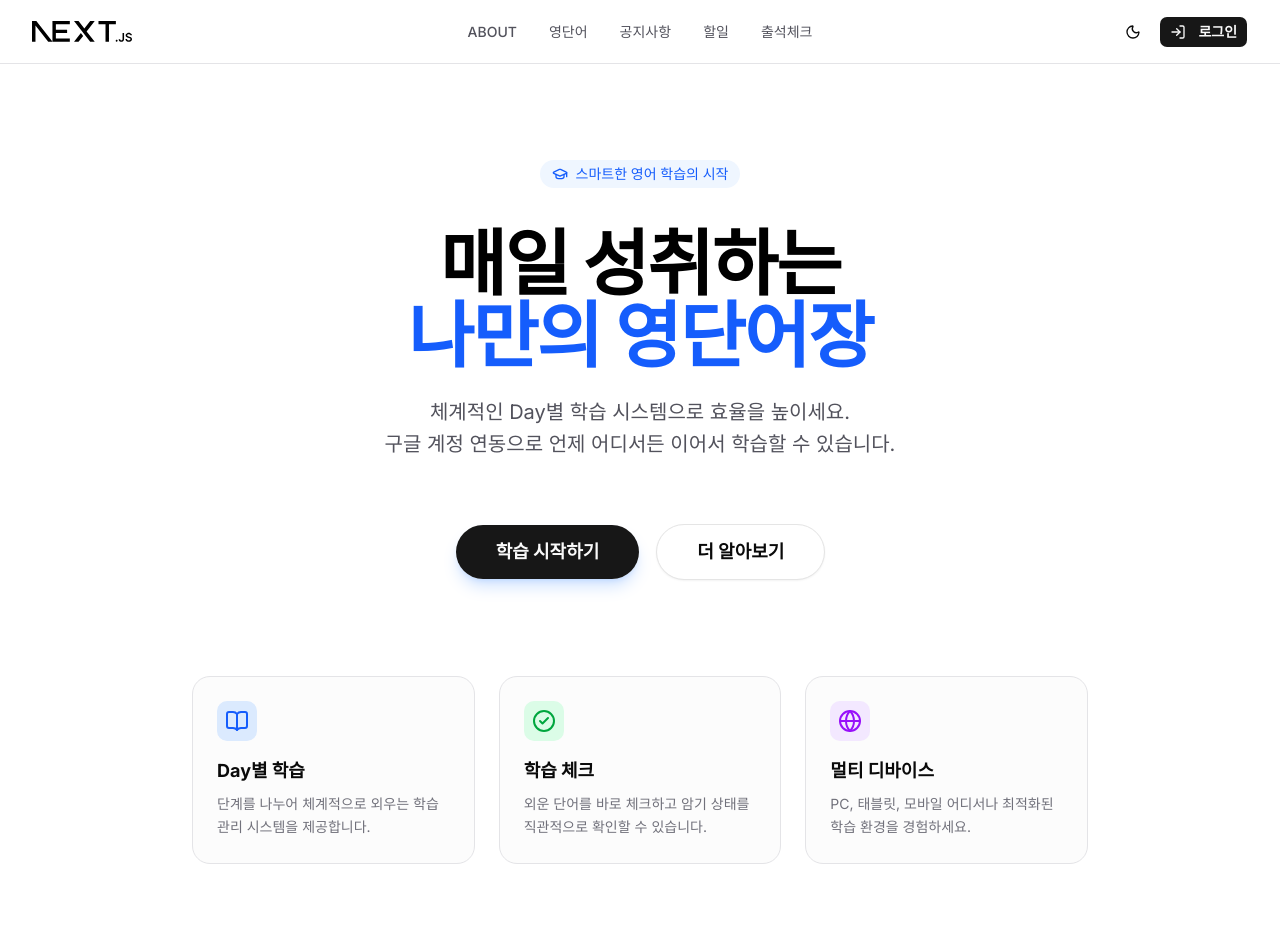
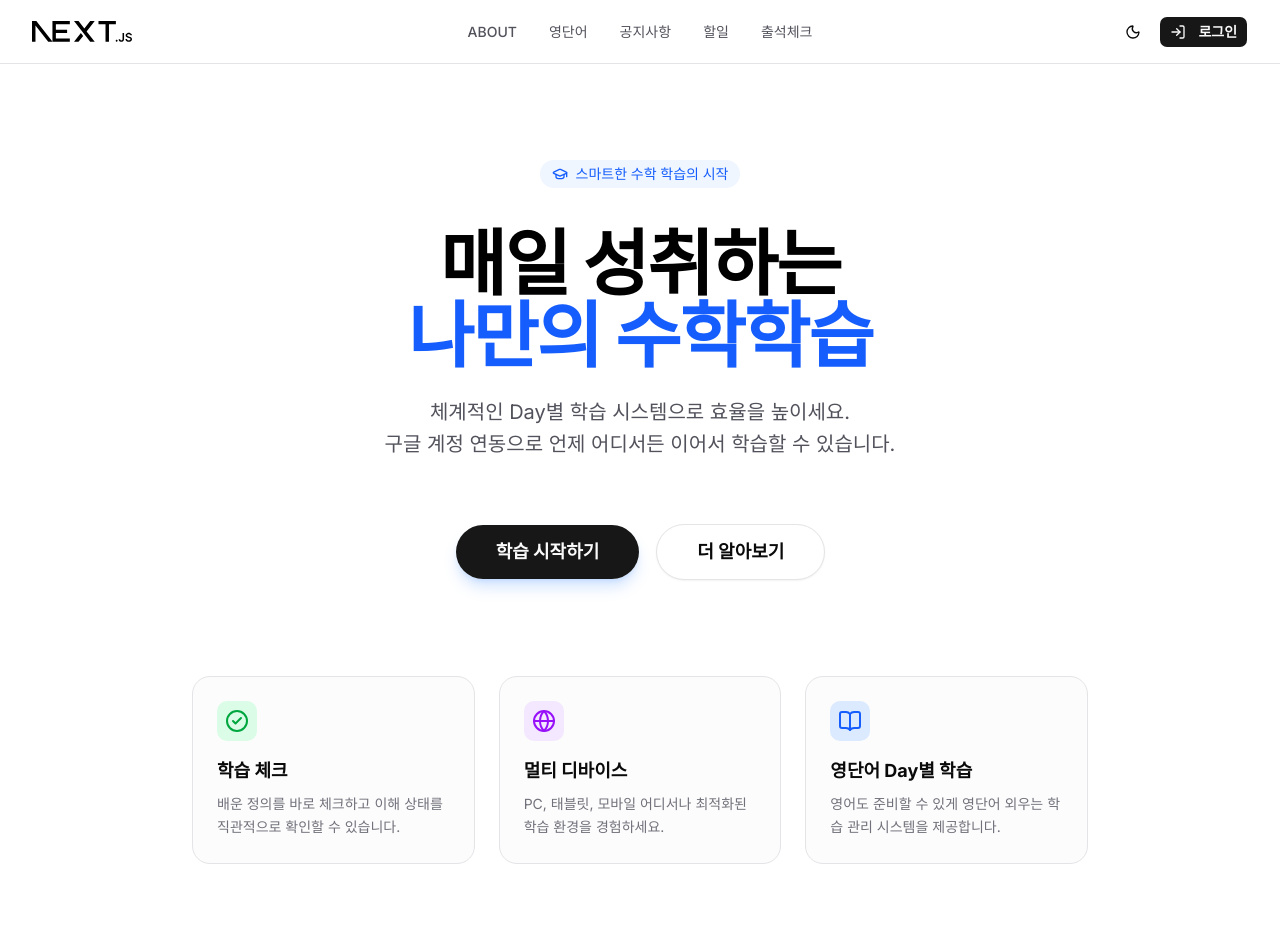
Before and after one commit to aceofmath/next-voca, a Next.js app: page / in a window 1280 px wide. Shown: the top 952 px of the page. Built offline with nearby package versions, Linux system fonts and the light colour scheme; no server answers; the database is empty.

Commit message:
관리자 모드 수정

```diff
--- a/app/attendance/page.tsx
+++ b/app/attendance/page.tsx
@@ -25,6 +25,7 @@ interface AttendanceRecord {
 interface ProfileRecord {
     user_id: string;
     name: string;
+    Email?: string | null;
     adminYn?: boolean | null;
 }
 
@@ -115,7 +116,7 @@ export default function AttendancePage() {
         setAdminLoading(true);
         try {
             // Fetch non-admin profiles (students)
-            const { data: profData } = await supabase.from("profile").select("user_id, name, adminYn");
+            const { data: profData } = await supabase.from("profile").select("user_id, name, Email, adminYn");
             if (profData) {
                 setProfiles(profData);
             }
@@ -308,7 +309,7 @@ export default function AttendancePage() {
 
     // Admin edit dialog state
     const [editDialogOpen, setEditDialogOpen] = useState(false);
-    const [editingStudent, setEditingStudent] = useState<{ id?: number; user_id: string; name: string; a_date: string; s_date?: string | null; e_date?: string | null } | null>(null);
+    const [editingStudent, setEditingStudent] = useState<{ id?: number; user_id: string; name: string; Email?: string | null; a_date: string; s_date?: string | null; e_date?: string | null } | null>(null);
     const [editSDate, setEditSDate] = useState("");
     const [editEDate, setEditEDate] = useState("");
     const [savingEdit, setSavingEdit] = useState(false);
@@ -318,6 +319,7 @@ export default function AttendancePage() {
             id: record?.id,
             user_id: student.user_id,
             name: student.name,
+            Email: student.Email,
             a_date,
             s_date: record?.s_date,
             e_date: record?.e_date,
@@ -442,7 +444,9 @@ export default function AttendancePage() {
             <Dialog open={editDialogOpen} onOpenChange={setEditDialogOpen}>
                 <DialogContent className="sm:max-w-[425px] rounded-lg">
                     <DialogHeader>
-                        <DialogTitle>출석 일시 수정 ({editingStudent?.name})</DialogTitle>
+                        <DialogTitle>
+                            출석 일시 수정 ({editingStudent?.name}{editingStudent?.Email ? `(${editingStudent.Email.split("@")[0]})` : ""})
+                        </DialogTitle>
                     </DialogHeader>
                     <div className="grid gap-4 py-4">
                         <div className="grid gap-2">
@@ -623,8 +627,10 @@ function AdminView({
                                                             className="flex flex-col p-1 rounded border border-zinc-100 dark:border-zinc-800/60 bg-zinc-50/50 dark:bg-zinc-900/50 gap-0.5 cursor-pointer hover:bg-zinc-100 dark:hover:bg-zinc-800 transition-colors"
                                                             title="클릭하여 등/하원 일시 수정"
                                                         >
-                                                            <div className="flex items-center justify-between">
-                                                                <span className="truncate max-w-[60px] font-medium">{student.name}</span>
+                                                            <div className="flex items-center justify-between gap-1 overflow-hidden">
+                                                                <span className="truncate font-medium min-w-0" title={student.Email ? `${student.name}(${student.Email.split("@")[0]})` : student.name}>
+                                                                    {student.name}{student.Email ? `(${student.Email.split("@")[0]})` : ""}
+                                                                </span>
                                                                 <span className={`px-1 rounded font-semibold text-[9px] shrink-0 ${statusClass}`}>
                                                                     {statusText}
                                                                 </span>
--- a/app/page.tsx
+++ b/app/page.tsx
@@ -10,11 +10,11 @@ export default function Home() {
                 <div className="flex flex-col items-center gap-6">
                     <div className="inline-flex items-center gap-2 px-3 py-1 rounded-full bg-blue-50 dark:bg-blue-900/30 text-blue-600 dark:text-blue-400 text-sm font-medium mb-4">
                         <GraduationCap className="w-4 h-4" />
-                        <span>스마트한 영어 학습의 시작</span>
+                        <span>스마트한 수학 학습의 시작</span>
                     </div>
                     <h1 className="text-4xl font-extrabold tracking-tight text-black dark:text-zinc-50 sm:text-7xl">
                         매일 성취하는 <br />
-                        <span className="text-blue-600">나만의 영단어장</span>
+                        <span className="text-blue-600">나만의 수학학습</span>
                     </h1>
                     <p className="max-w-2xl text-lg md:text-xl leading-8 text-zinc-600 dark:text-zinc-400">
                         체계적인 Day별 학습 시스템으로 효율을 높이세요. <br className="hidden sm:inline" />
@@ -35,18 +35,11 @@ export default function Home() {
                 {/* 특징 카드 섹션 */}
                 <div className="grid grid-cols-1 sm:grid-cols-3 gap-6 w-full text-left mt-8">
                     <div className="p-6 rounded-2xl border border-zinc-200 dark:border-zinc-800 bg-zinc-50/50 dark:bg-zinc-900/50">
-                        <div className="w-10 h-10 rounded-lg bg-blue-100 dark:bg-blue-900/50 flex items-center justify-center text-blue-600 dark:text-blue-400 mb-4">
-                            <BookOpen className="w-6 h-6" />
-                        </div>
-                        <h3 className="font-bold text-lg mb-2">Day별 학습</h3>
-                        <p className="text-zinc-500 dark:text-zinc-400 text-sm leading-relaxed">단계를 나누어 체계적으로 외우는 학습 관리 시스템을 제공합니다.</p>
-                    </div>
-                    <div className="p-6 rounded-2xl border border-zinc-200 dark:border-zinc-800 bg-zinc-50/50 dark:bg-zinc-900/50">
                         <div className="w-10 h-10 rounded-lg bg-green-100 dark:bg-green-900/50 flex items-center justify-center text-green-600 dark:text-green-400 mb-4">
                             <CheckCircle2 className="w-6 h-6" />
                         </div>
                         <h3 className="font-bold text-lg mb-2">학습 체크</h3>
-                        <p className="text-zinc-500 dark:text-zinc-400 text-sm leading-relaxed">외운 단어를 바로 체크하고 암기 상태를 직관적으로 확인할 수 있습니다.</p>
+                        <p className="text-zinc-500 dark:text-zinc-400 text-sm leading-relaxed">배운 정의를 바로 체크하고 이해 상태를 직관적으로 확인할 수 있습니다.</p>
                     </div>
                     <div className="p-6 rounded-2xl border border-zinc-200 dark:border-zinc-800 bg-zinc-50/50 dark:bg-zinc-900/50">
                         <div className="w-10 h-10 rounded-lg bg-purple-100 dark:bg-purple-900/50 flex items-center justify-center text-purple-600 dark:text-purple-400 mb-4">
@@ -55,6 +48,13 @@ export default function Home() {
                         <h3 className="font-bold text-lg mb-2">멀티 디바이스</h3>
                         <p className="text-zinc-500 dark:text-zinc-400 text-sm leading-relaxed">PC, 태블릿, 모바일 어디서나 최적화된 학습 환경을 경험하세요.</p>
                     </div>
+                    <div className="p-6 rounded-2xl border border-zinc-200 dark:border-zinc-800 bg-zinc-50/50 dark:bg-zinc-900/50">
+                        <div className="w-10 h-10 rounded-lg bg-blue-100 dark:bg-blue-900/50 flex items-center justify-center text-blue-600 dark:text-blue-400 mb-4">
+                            <BookOpen className="w-6 h-6" />
+                        </div>
+                        <h3 className="font-bold text-lg mb-2">영단어 Day별 학습</h3>
+                        <p className="text-zinc-500 dark:text-zinc-400 text-sm leading-relaxed">영어도 준비할 수 있게 영단어 외우는 학습 관리 시스템을 제공합니다.</p>
+                    </div>
                 </div>
             </div>
         </main>
```
